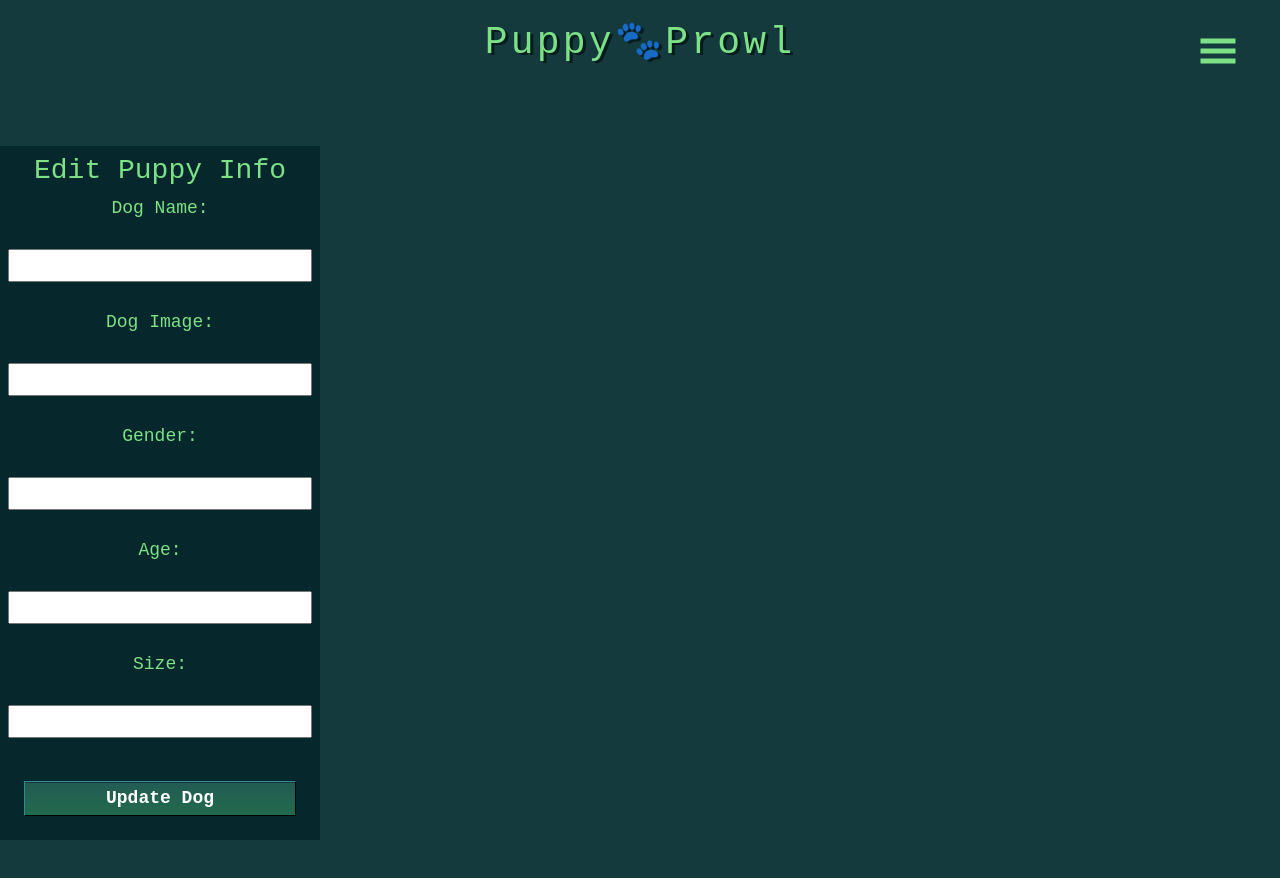
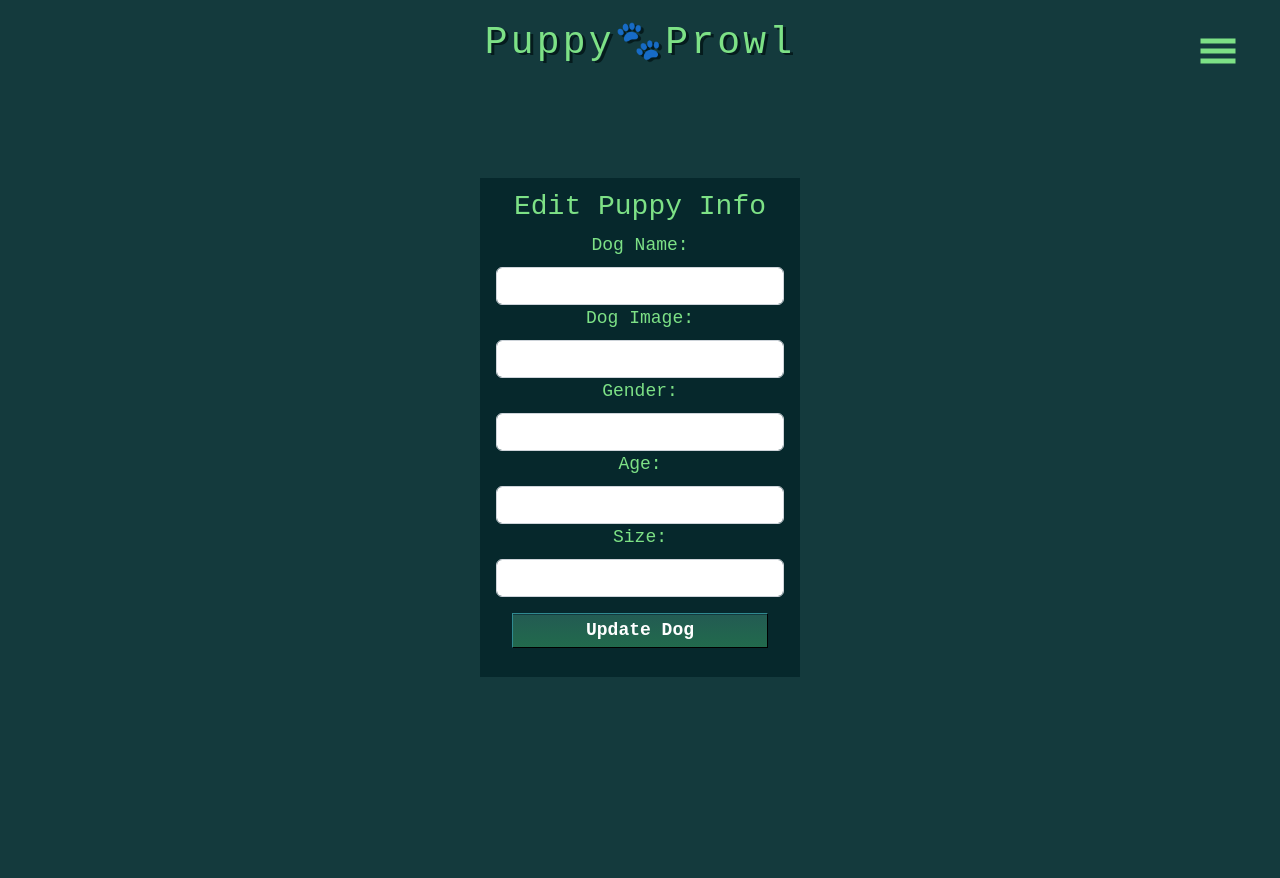
Before and after one commit to EmilyFernschild/puppy-prowl, a React (Create React App) app in the folder client/: page /dogs/1 in a window 1280 px wide. Built offline with nearby package versions, Linux system fonts and the light colour scheme; no server answers.

Commit message:
more css to forms

```diff
--- a/client/src/App.css
+++ b/client/src/App.css
@@ -269,6 +269,8 @@ img {max-width:100%;}
 .form-control{
   text-align: center;
 }
+
+.edit-pup-form,
 .form{
   display: flex;
   flex-direction: column;
@@ -278,6 +280,7 @@ img {max-width:100%;}
   padding: 0.5rem;
   background-color:var(--darkgreen);
 }
+.edit-pup-form,
 .account-form,
 .account-nonform{
   background-color:var(--darkgreen);
@@ -285,6 +288,15 @@ img {max-width:100%;}
   align-content: center;
   padding: 0.8rem;
   padding-inline: 1rem;
+}
+.edit-pup-form{
+  margin-left: auto;
+  margin-right: auto;
+  margin-top: 2rem;
+}
+#new-pup{
+  width: 24rem;
+  margin-top: -2.8rem;
 }
 .account-form{
   padding-inline: 3rem;
--- a/client/src/Components/Account.jsx
+++ b/client/src/Components/Account.jsx
@@ -32,12 +32,12 @@ function Account({client, clientToEdit, reviews, onUpdateClient, setClient, dele
         fetch(`/clients/${id}`)
         .then((r) => {
             if (r.ok){
-                r.json().then(setClient)
+                r.json().then(data => setClient(data))
             } else {
                 r.json().then((err) => err.error)
             }
         })
-    }, [id, appointments, pups, reviews])
+    }, [id, reviews, appointments, pups])
 
     const handleSubmit = (e) => {
         e.preventDefault();
@@ -90,11 +90,10 @@ function Account({client, clientToEdit, reviews, onUpdateClient, setClient, dele
         })
     }
 
-
     return (
         <div className="profile">
            <img className="logo" alt="profile logo" src="https://cdn-icons-png.flaticon.com/512/5494/5494947.png"/>
-           <h2> Profile:</h2>
+           <h2>Profile:</h2>
            {!isForm ?
             <div className='account-form-container'>
                 <div className="account-nonform">
@@ -179,7 +178,7 @@ function Account({client, clientToEdit, reviews, onUpdateClient, setClient, dele
                 <div className="profile-btn-container">
                 <button className="secondary-btn" onClick={()=> setExpandAppoint(!expandAppoint)}>Appointments</button>
                     <div className="profile-li">{client.appointments?.map((appointment) => {
-                        return <AccountAppoint key={appointment.id}  expand={expandAppoint} appointment={appointment} deleteAppt={deleteAppt} appointments={appointments} />
+                        return <AccountAppoint key={appointment.id} expand={expandAppoint} appointment={appointment} deleteAppt={deleteAppt} />
                     })}
                     </div>
                 </div>
--- a/client/src/Components/AccountAppoint.jsx
+++ b/client/src/Components/AccountAppoint.jsx
@@ -1,29 +1,30 @@
-import { compareAsc } from 'date-fns';
+import { compareAsc } from "date-fns";
 import moment from "moment";
 
-function AccountAppoint({appointment, expand, deleteAppt}){
-
-    function handleDelete(){
+function AccountAppoint({ appointment, expand, deleteAppt }) {
+  function handleDelete() {
     fetch(`/appointments/${appointment.id}`, {
-            method:"DELETE",
-        })
-        deleteAppt(appointment)
+      method: "DELETE",
+    });
+    deleteAppt(appointment);
   }
 
-    const dates = [moment(appointment.appointment).utc('America/New_York').format('LLLL')] // need to convert to eastern standard time
-    const fDates = dates.sort(compareAsc)
+  const appt = [moment(appointment.appointment).utc("America/New_York").format("llll")];
+  const fDates = appt.sort(compareAsc); // why not sorted ????
 
   return (
     <div className="profile-li">
-            {expand &&
+      {expand && (
         <div className="profile-text">
           <div className="text">
             {fDates}
-                    <button className="secondary-btn" id="x-btn" onClick={handleDelete}>x</button>
+            <button className="secondary-btn" id="x-btn" onClick={handleDelete}>
+              x
+            </button>
           </div>
         </div>
-            }
+      )}
     </div>
-    )
+  );
 }
 export default AccountAppoint;
--- a/client/src/Components/App.jsx
+++ b/client/src/Components/App.jsx
@@ -29,7 +29,7 @@ function App() {
     fetch("/dogs")
     .then((res) => res.json())
     .then((data) => setPups(data))
-  },[pupToEdit, client])
+  },[pupToEdit])
 
   useEffect(() => {
     fetch("/walkers")
@@ -90,7 +90,7 @@ function App() {
 
   function deleteDog(deletedDog){
     const updatedDogs = pups.filter((dog)=> dog.id !== deletedDog.id)
-    setAppointments(updatedDogs)
+    setPups(updatedDogs)
   }
 
   function deleteClient(deletedClient){
--- a/client/src/Components/EditPupForm.jsx
+++ b/client/src/Components/EditPupForm.jsx
@@ -1,11 +1,11 @@
-import React, {useEffect, useState} from 'react';
+import React, { useState } from 'react';
 import { useNavigate } from "react-router-dom";
+import Form from 'react-bootstrap/Form';
 
 function EditPupForm({ pupToEdit = {}, onUpdatePup, client }){
     const [formData, setFormData] = useState(pupToEdit);
     const [errors, setErrors] = useState([])
     const [isLoading, setIsLoading] = useState(false)
-    const {newImg, newName, newGender, newAge, newSize } = formData;
 
     // useEffect(()=>{
     //   fetch(`/dogs/${pupToEdit.id}`)
@@ -45,55 +45,45 @@ function EditPupForm({ pupToEdit = {}, onUpdatePup, client }){
 
     return(
     <div className='new-pup-form'>
-    <form onSubmit={handleSubmit} className="form" >
+    <Form onSubmit={handleSubmit} className='edit-pup-form' >
       <h3>Edit Puppy Info</h3>
-      <label>Dog Name: </label>
-      <br/>
-      <input
+      <Form.Label>Dog Name: </Form.Label>
+      <Form.Control
         type='text'
         name='dog_name'
         defaultValue={pupToEdit.dog_name}
         onChange={handleChange}
       />
-      <br/>
-      <label>Dog Image:</label>
-      <br/>
-      <input
+      <Form.Label>Dog Image:</Form.Label>
+      <Form.Control
         type='text'
         name='dog_image'
         defaultValue={pupToEdit.dog_image}
         onChange={handleChange}
       />
-      <br/>
-      <label>Gender:</label>
-      <br/>
-      <input
+      <Form.Label>Gender:</Form.Label>
+      <Form.Control
         type='text'
         name='gender'
         defaultValue={pupToEdit.gender}
         onChange={handleChange}
       />
-      <br/>
-      <label >Age:</label>
-      <br/>
-      <input
+      <Form.Label >Age:</Form.Label>
+      <Form.Control
         type='text'
         name='age'
         defaultValue={pupToEdit.age}
         onChange={handleChange}
       />
-      <br/>
-      <label>Size:</label>
-      <br/>
-      <input
+      <Form.Label>Size:</Form.Label>
+      <Form.Control
         type='text'
         name='size'
         defaultValue={pupToEdit.size}
         onChange={handleChange}
       />
-      <br/>
       <button className="primary-btn" type="submit">Update Dog</button>
-    </form>
+    </Form>
       {errors? <div className='errors'>{errors}</div>:null}
       <div>{isLoading ? "Loading..." : null }</div>
     </div>
--- a/client/src/Components/NewPupForm.jsx
+++ b/client/src/Components/NewPupForm.jsx
@@ -51,7 +51,7 @@ function NewPupForm({addNewPup, client}){
     return (
         <div className='new-pup-form'>
             <div className='form-container'>
-            <Form onSubmit={handleSubmit}>
+            <Form onSubmit={handleSubmit} className='edit-pup-form' id="new-pup">
                 <h2>Add Puppy Info</h2>
                 <div>First time signing in?</div>
                 <div>Please add your dog's information!</div>
--- a/client/src/Components/WalkerCard.jsx
+++ b/client/src/Components/WalkerCard.jsx
@@ -17,7 +17,10 @@ function Walker({walker}){
             <br />
             {walker.location}
             </Card.Text>
-            <div className='review-card'><div className="review-title">Reviews:</div>{walker.reviews?.map((review) => <Review key={review.id} review={review} />)}</div>
+            <div className='review-card'>
+                <div className="review-title">Reviews:</div>
+                    {walker.reviews?.map((review) => <Review key={review.id} review={review} />)}
+            </div>
            </Card.Body>
            <br/>
         </div>
```
Also changed, not shown: 1 other file (tests, documents, lock files or other folders). Lines whose indentation alone changed are shown as unchanged.
